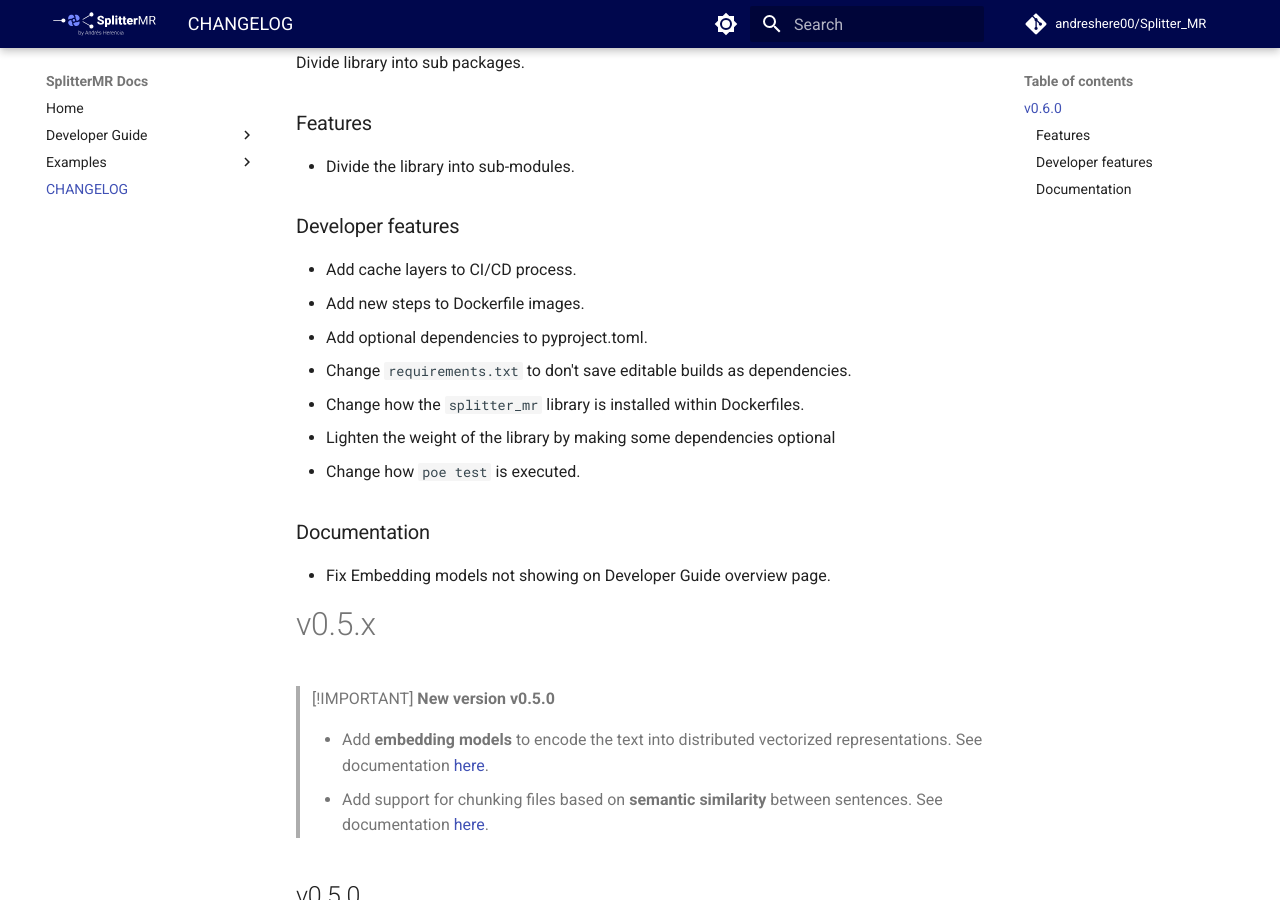
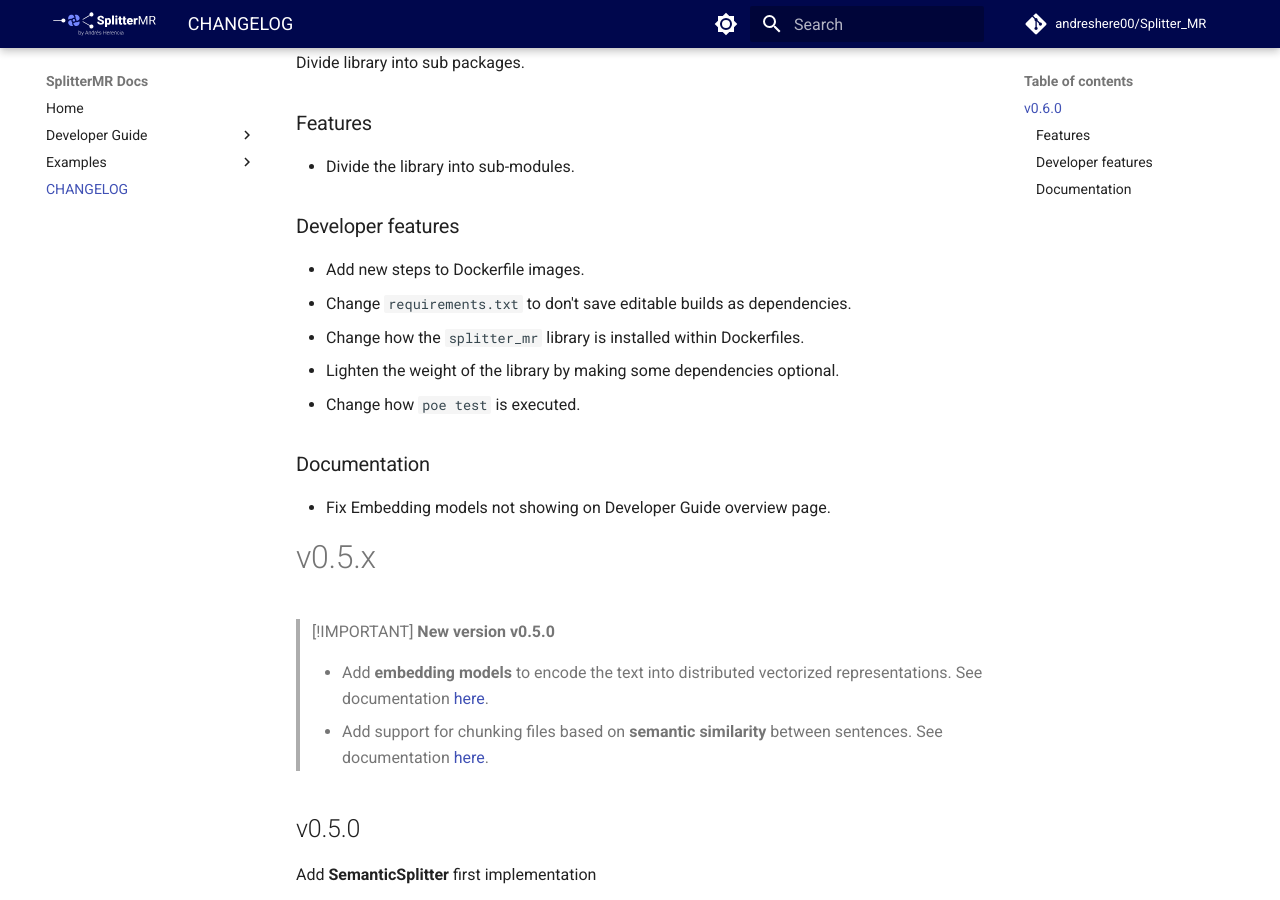
Before and after one commit to andreshere00/Splitter_MR, an MkDocs documentation site: the page built from docs/CHANGELOG.md, in a window 1280 px wide and 900 px high, scrolled down 542 px. Built offline with MkDocs 1.6.1 and Material for MkDocs 9.7.7, drawn with Linux system fonts in a browser that asks for light colours; comment, search, counter and statistics services are not loaded.

```diff
--- a/docs/CHANGELOG.md
+++ b/docs/CHANGELOG.md
@@ -24,12 +24,10 @@ Divide library into sub packages.
 
 ### Developer features
 
-- Add cache layers to CI/CD process.
 - Add new steps to Dockerfile images.
-- Add optional dependencies to pyproject.toml.
 - Change `requirements.txt` to don't save editable builds as dependencies.
 - Change how the `splitter_mr` library is installed within Dockerfiles.
-- Lighten the weight of the library by making some dependencies optional
+- Lighten the weight of the library by making some dependencies optional.
 - Change how `poe test` is executed.
 
 ### Documentation
```
Also changed, not shown: CHANGELOG.md (+1 -3 lines), 3 other files.
